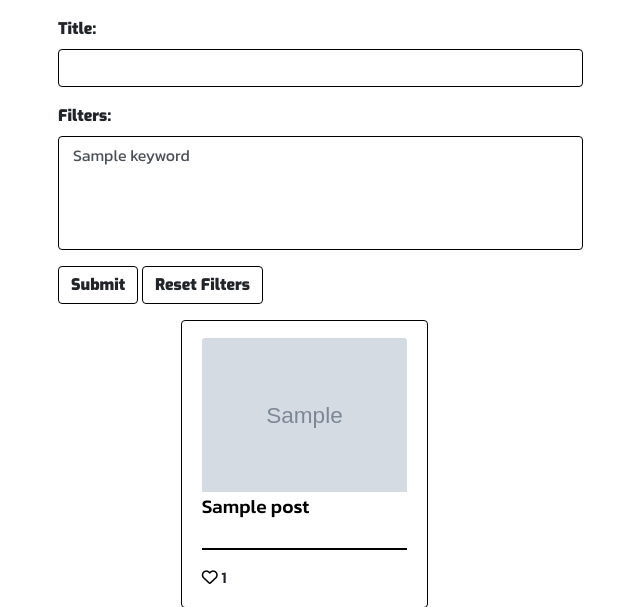
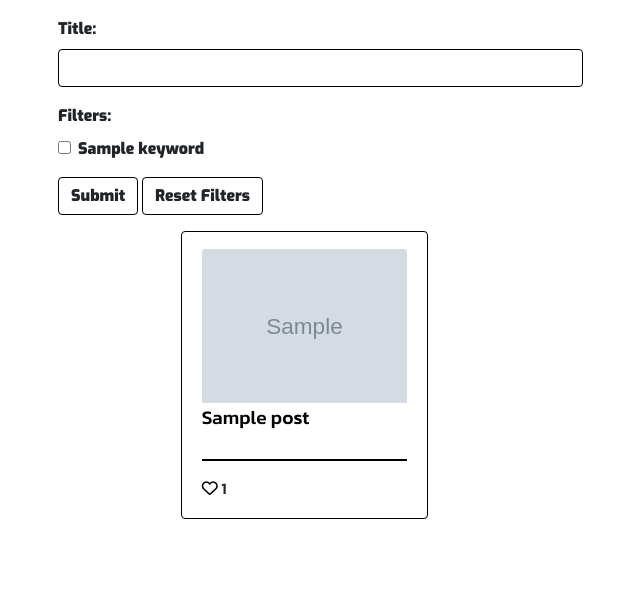
Before and after one commit to Janisroz/SatoriKnowledgeBase, a Django app: page / in a window 1280 px wide. Shown: the part 56-663 px from the top of the page, without its empty margins (58-698 px from the left). Run offline with Django 3.2, Linux system fonts and the light colour scheme; tables that the repository leaves empty hold one stand-in row (values such as "Sample post"); grey boxes marked "Sample" are stand-in pictures; some libraries are stand-ins or nearby versions.

Commit message:
Change keyword filter to checkbox with scroll

```diff
--- a/knowledgebase/filters.py
+++ b/knowledgebase/filters.py
@@ -20,7 +20,7 @@ class PostFilter(django_filters.FilterSet):
     keywords = django_filters.ModelMultipleChoiceFilter(
         queryset=Keyword.objects.all(),
         label='Filters:',
-        widget=forms.SelectMultiple(
+        widget=forms.CheckboxSelectMultiple(
             attrs={
                 'class': 'form-select form-select-sm'}
         )
--- a/static/css/style.css
+++ b/static/css/style.css
@@ -56,6 +56,12 @@ option {
 .form-control:focus {
     border-color: black;
     box-shadow: 0 0 0 0.2rem rgb(62, 62, 62);
+}
+
+#div_id_keywords > div {
+    max-width: none;
+    max-height: 10rem;
+    overflow-y: scroll;
 }
 
 
```
